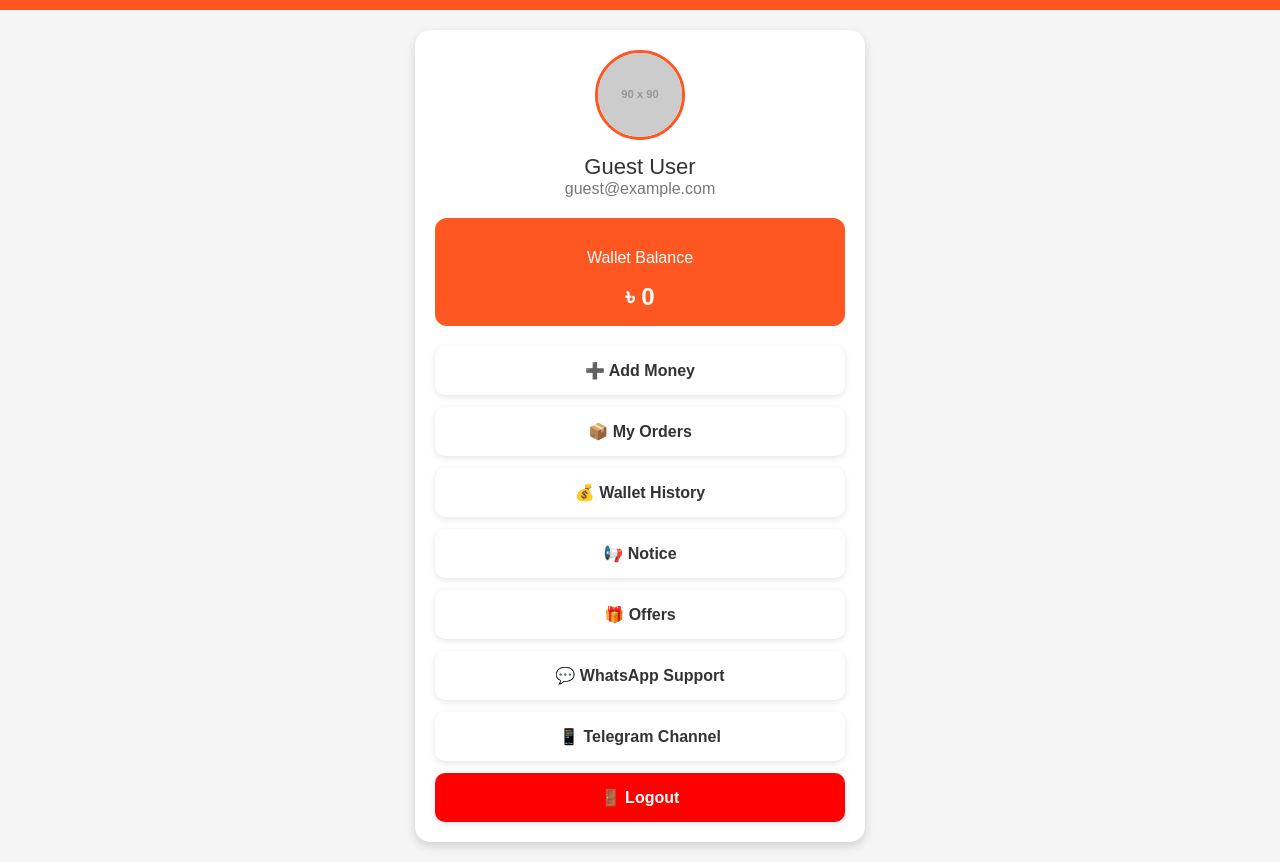
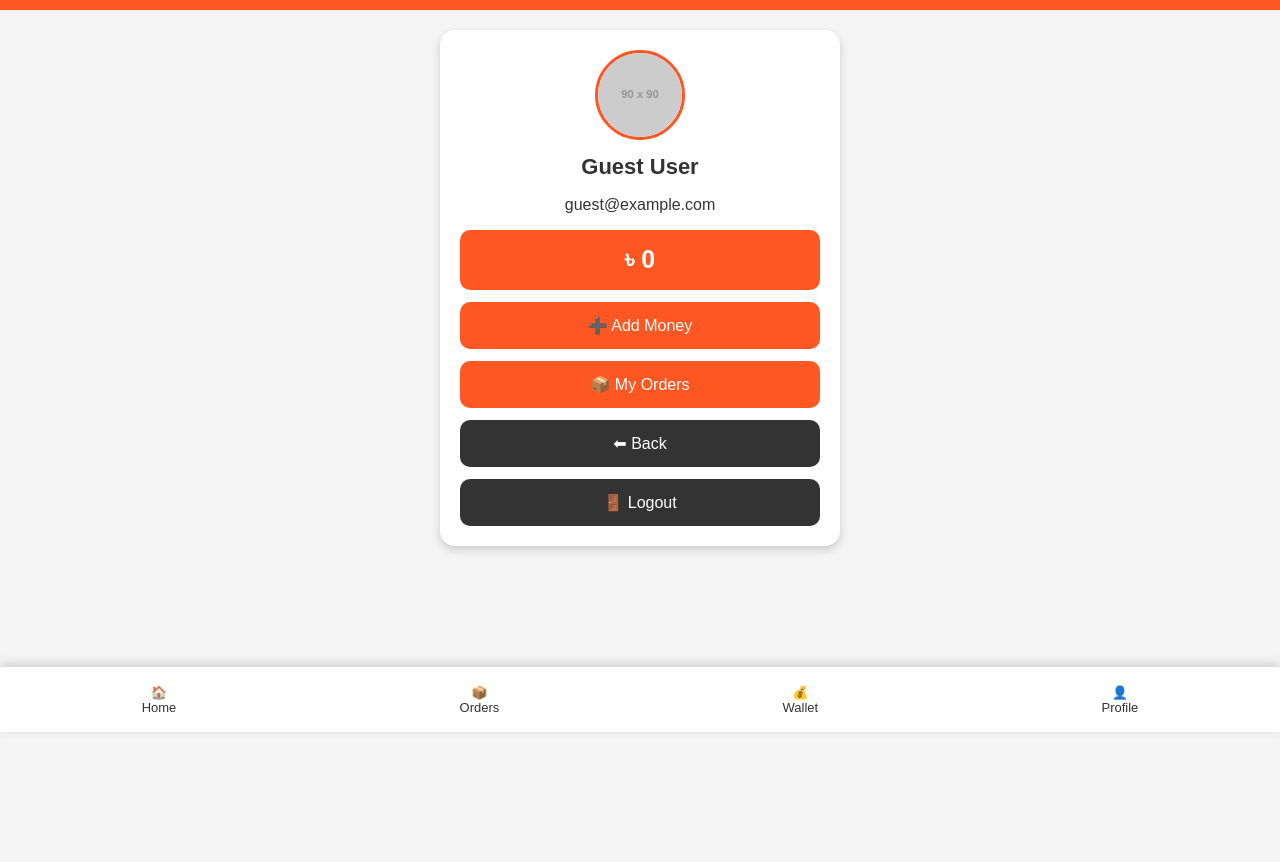
Before and after one commit to joydebtopupbd/joydeb-topup-bd, a plain HTML site: page profile.html in a window 1280 px wide. Shown: the part 68-930 px from the top of the page. After the commit the page ends 800 px from the top, so only its background shows below. Drawn offline with Linux system fonts and the light colour scheme; placeholder pictures from the web are drawn by us.

Commit message:
Update profile.html

```diff
--- a/profile.html
+++ b/profile.html
@@ -1,135 +1,242 @@
 <!DOCTYPE html>
 <html lang="en">
+
 <head>
+
 <meta charset="UTF-8">
 <meta name="viewport" content="width=device-width, initial-scale=1.0">
+
 <title>Profile - Joydeb Topup BD</title>
 
 <link rel="stylesheet" href="style.css">
-<link rel="manifest" href="manifest.json">
 
 <style>
+
 body{
 margin:0;
+font-family:Arial;
 background:#f5f5f5;
-    font-family:Arial,sans-serif;
+padding-bottom:80px;
 }
 
+
 .header{
+
 background:#ff5722;
-    color:#fff;
+color:white;
 padding:20px;
 text-align:center;
+
 }
 
-.profile-card{
+
+.profile-box{
+
 width:90%;
-    max-width:450px;
+max-width:400px;
 margin:20px auto;
-    background:#fff;
+background:white;
+padding:20px;
 border-radius:15px;
-    padding:20px;
 text-align:center;
-    box-shadow:0 4px 10px rgba(0,0,0,.15);
+box-shadow:0 4px 10px #ccc;
+
 }
 
+
 .profile-img{
+
 width:90px;
 height:90px;
 border-radius:50%;
 border:3px solid #ff5722;
-    object-fit:cover;
+
 }
 
+
 .name{
+
 font-size:22px;
-    margin-top:10px;
-    color:#333;
+font-weight:bold;
+margin:10px;
+
 }
 
-.email{
-    color:#777;
-    margin-bottom:20px;
+
+.balance{
+
+background:#ff5722;
+color:white;
+padding:15px;
+border-radius:10px;
+font-size:25px;
+
 }
 
-.wallet{
+
+button{
+
+width:100%;
+padding:14px;
+margin-top:12px;
+border:none;
+border-radius:10px;
+font-size:16px;
+
+}
+
+
+.orange{
+
 background:#ff5722;
 color:white;
-    border-radius:12px;
-    padding:15px;
-    margin-bottom:20px;
+
 }
 
-.wallet h2{
-    margin:0;
+
+.dark{
+
+background:#333;
+color:white;
+
 }
 
-.menu{
+
+
+.bottom-menu{
+
+position:fixed;
+bottom:0;
+left:0;
+right:0;
+height:65px;
+background:white;
 display:flex;
-    flex-direction:column;
-    gap:12px;
+justify-content:space-around;
+align-items:center;
+box-shadow:0 -3px 10px #ccc;
+
 }
 
-.menu a{
+
+.bottom-menu a{
+
 text-decoration:none;
-    background:white;
 color:#333;
-    border-radius:10px;
-    padding:15px;
-    box-shadow:0 2px 6px rgba(0,0,0,.1);
-    font-weight:bold;
+text-align:center;
+font-size:13px;
+
 }
 
-.logout{
-    background:red!important;
-    color:white!important;
-}
 </style>
 
 </head>
 
+
 <body>
 
+
 <div class="header">
-<h2>My Profile</h2>
+
+<h2>👤 My Profile</h2>
+
 </div>
 
-<div class="profile-card">
+
+
+<div class="profile-box">
+
 
 <img src="https://via.placeholder.com/90" class="profile-img">
 
-<div class="name">Guest User</div>
 
-<div class="email">guest@example.com</div>
-
-<div class="wallet">
-<p>Wallet Balance</p>
-<h2>৳ 0</h2>
+<div class="name">
+Guest User
 </div>
 
-<div class="menu">
 
-<a href="add-money.html">➕ Add Money</a>
+<p>
+guest@example.com
+</p>
 
-<a href="orders.html">📦 My Orders</a>
 
-<a href="wallet.html">💰 Wallet History</a>
 
-<a href="notice.html">📢 Notice</a>
+<div class="balance">
 
-<a href="offer.html">🎁 Offers</a>
-
-<a href="https://wa.me/8801981571121">💬 WhatsApp Support</a>
-
-<a href="https://t.me/joydebtopupbd">📱 Telegram Channel</a>
-
-<a href="login.html" class="logout">🚪 Logout</a>
+৳ 0
 
 </div>
 
+
+
+<button class="orange" onclick="location.href='add-money.html'">
+
+➕ Add Money
+
+</button>
+
+
+
+<button class="orange" onclick="location.href='orders.html'">
+
+📦 My Orders
+
+</button>
+
+
+
+<button class="dark" onclick="history.back()">
+
+⬅ Back
+
+</button>
+
+
+
+<button class="dark" onclick="location.href='login.html'">
+
+🚪 Logout
+
+</button>
+
+
+
 </div>
 
-<script src="profile.js"></script>
+
+
+
+<div class="bottom-menu">
+
+
+<a href="index.html">
+🏠<br>
+Home
+</a>
+
+
+<a href="orders.html">
+📦<br>
+Orders
+</a>
+
+
+<a href="wallet.html">
+💰<br>
+Wallet
+</a>
+
+
+<a href="profile.html">
+👤<br>
+Profile
+</a>
+
+
+</div>
+
+
 
 </body>
+
 </html>
```
Lines whose indentation alone changed are shown as unchanged.
